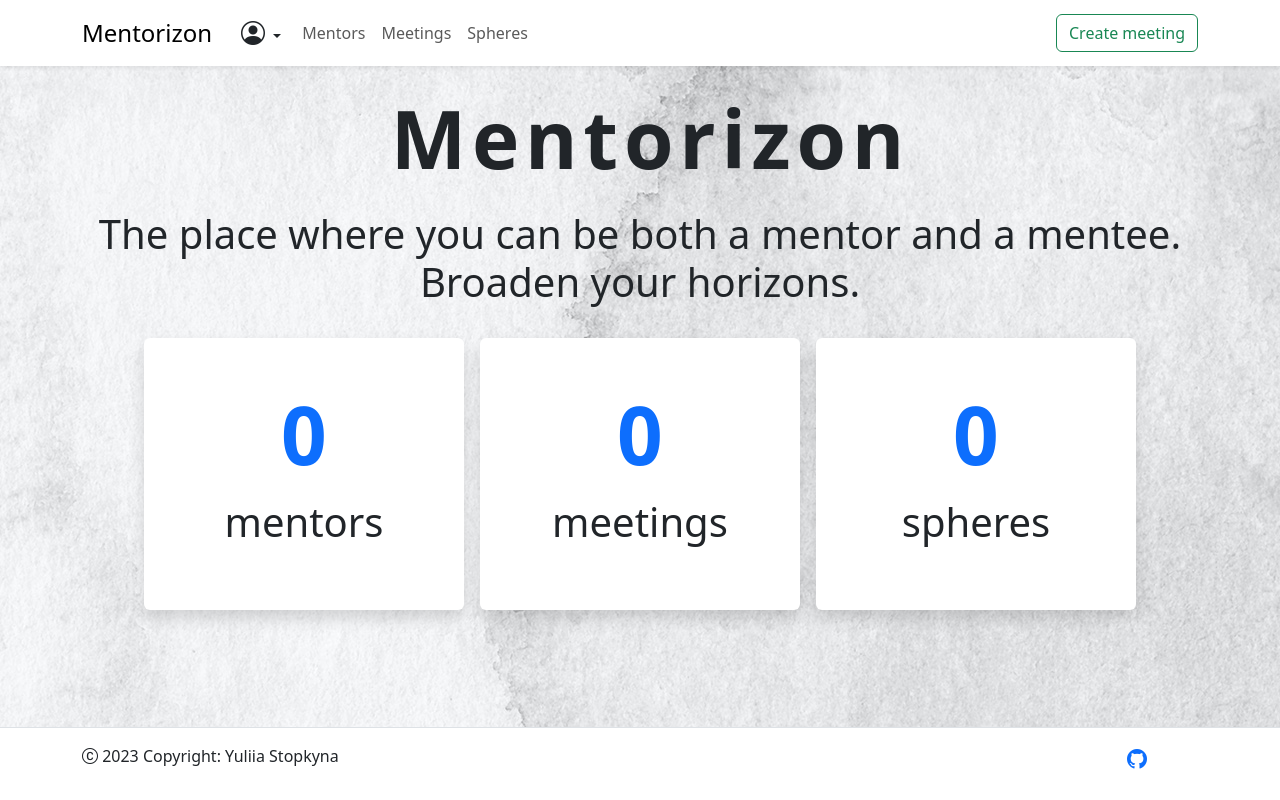
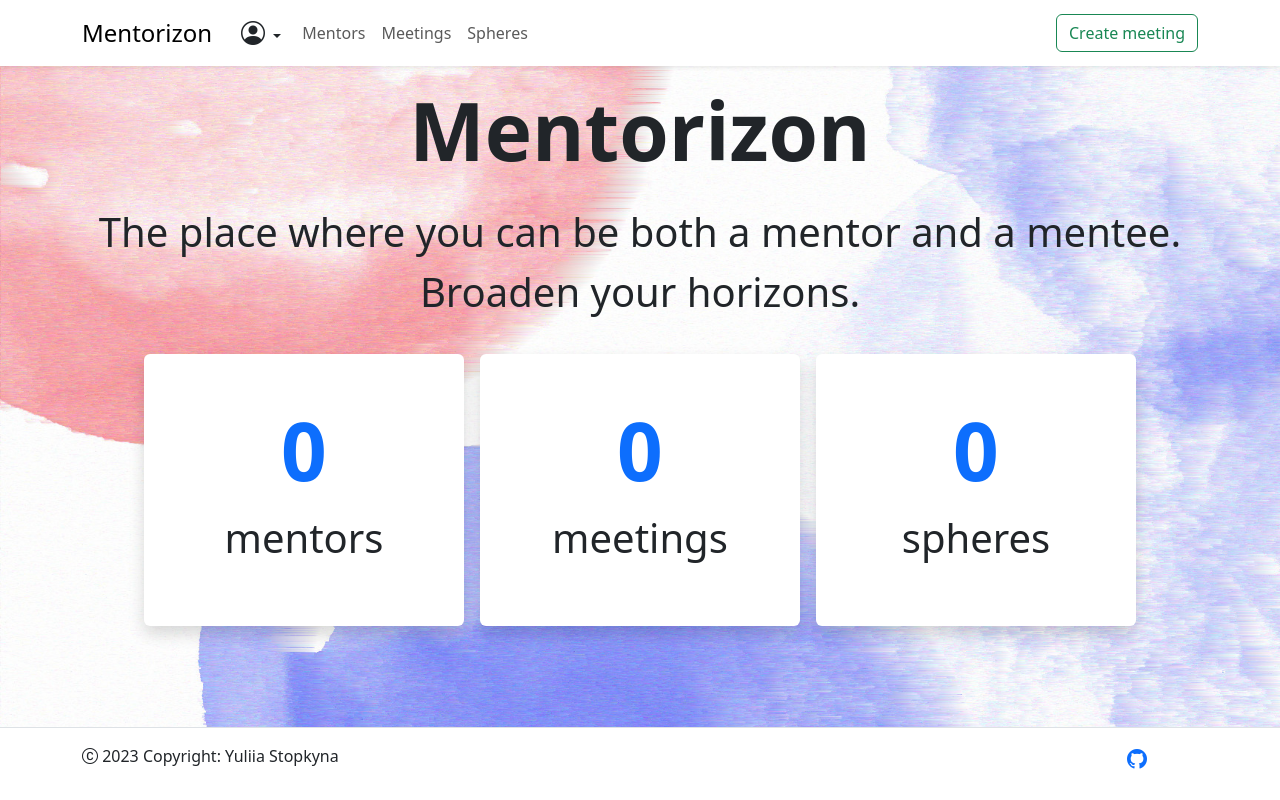
Before and after one commit to yuliia-stopkyna/mentorizon, a Django app: page / in a window 1280 px wide. Run offline with Django 4.2, Linux system fonts and the light colour scheme; the visitor is signed in with stand-in values (Sample User, id 1); data comes from the database, SQL or seed files in the repository; data that the repository does not hold is empty; some libraries are stand-ins or nearby versions.

Commit message:
Add requirements, change background, filter form
Add requirements.txt file.
Change background image and slightly change several templates styling.
Add empty_label attribute to sphere filter form.
Add number of votes for ratings of mentors on mentor detail template.

```diff
--- a/mentorizon/forms.py
+++ b/mentorizon/forms.py
@@ -95,6 +95,7 @@ class SphereSearchForm(forms.Form):
 class SphereFilterForm(forms.ModelForm):
     name = forms.ModelChoiceField(
         queryset=Sphere.objects.all(),
+        empty_label="Sphere",
         to_field_name="name",
         required=False,
         label="",
--- /dev/null
+++ b/requirements.txt
@@ -0,0 +1,4 @@
+Django==4.1.7
+django-bootstrap-v5==1.0.11
+django_debug_toolbar==3.8.1
+python-decouple==3.8
--- a/static/css/styles.css
+++ b/static/css/styles.css
@@ -1,7 +1,7 @@
 body {
-    background-image: url("../img/abstract.jpg");
-    background-repeat: repeat;
+    background-image: url("../img/abstract2.jpg");
     background-color: #F7F7F7;
+    background-size: cover;
 }
 .mentor-card:hover, .meeting-card:hover, .sphere-card:hover, .index-card:hover {
     transform: scale(1.03);
@@ -9,15 +9,3 @@ body {
 button.rate-emoji:hover {
     background-color: #E6E0E0;
 }
-.mentorizon-main {
-    user-select: none !important;
-}
-.mentorizon-main>span {
-    display:inline-block;
-    padding:0;
-    margin: 0 -15px 0 0;
-}
-.mentorizon-main>span:hover {
-    color: #4460EE;
-    cursor: pointer;
-}
--- a/templates/mentorizon/index.html
+++ b/templates/mentorizon/index.html
@@ -1,19 +1,8 @@
 {% extends "base.html" %}
 
 {% block content %}
-  <div class="mentorizon-main m-4 text-center display-1 fw-bold">
-    <span class="letter">M</span>
-    <span class="letter">e</span>
-    <span class="letter">n</span>
-    <span class="letter">t</span>
-    <span class="letter">o</span>
-    <span class="letter">r</span>
-    <span class="letter">i</span>
-    <span class="letter">z</span>
-    <span class="letter">o</span>
-    <span class="letter">n</span>
-  </div>
-  <p class="text-center mb-4 mx-2 display-6">
+  <h1 class="text-center display-1 p-3 fw-bold">Mentorizon</h1>
+  <p class="text-center mb-4 mx-2 fs-1">
     The place where you can be both a mentor and a mentee.
     <br>
     Broaden your horizons.
--- a/templates/mentorizon/meeting_list.html
+++ b/templates/mentorizon/meeting_list.html
@@ -12,7 +12,9 @@
       </form>
       <form action="" method="get" class="col-4 col-lg-3 d-md-flex my-auto">
         {% bootstrap_form filter_form layout="inline" %}
-        <button type="submit" class="btn border">Sphere</button>
+        <button type="submit" class="btn border">
+          <i class="bi bi-filter"></i>
+        </button>
       </form>
     </div>
   </div>
--- a/templates/mentorizon/mentor_detail.html
+++ b/templates/mentorizon/mentor_detail.html
@@ -29,7 +29,10 @@
           </a>
         </div>
 
-        <p class="fw-bold">Rating: {{ mentor.avg_rating|default_if_none:"0" }}</p>
+        <p class="fw-bold">Rating: {{ mentor.avg_rating|default_if_none:"0" }}
+          ({{ mentor.rating.rating_votes.count }}
+          vote{{ mentor.rating.rating_votes.count|pluralize }})
+        </p>
         <p>Sphere: {{ mentor.mentor_sphere }}</p>
         <p class="mb-5">
           {{ mentor.years_of_experience }} year{{ mentor.years_of_experience|pluralize }}
--- a/templates/mentorizon/mentor_list.html
+++ b/templates/mentorizon/mentor_list.html
@@ -12,7 +12,9 @@
       </form>
       <form action="" method="get" class="col-4 col-lg-3 d-md-flex my-auto">
         {% bootstrap_form filter_form layout="inline" %}
-        <button type="submit" class="btn border">Sphere</button>
+        <button type="submit" class="btn border">
+          <i class="bi bi-filter"></i>
+        </button>
       </form>
     </div>
   </div>
```
Also changed, not shown: static/img/abstract.jpg (deleted), static/img/abstract1.jpg (added), static/img/abstract2.jpg (added).
